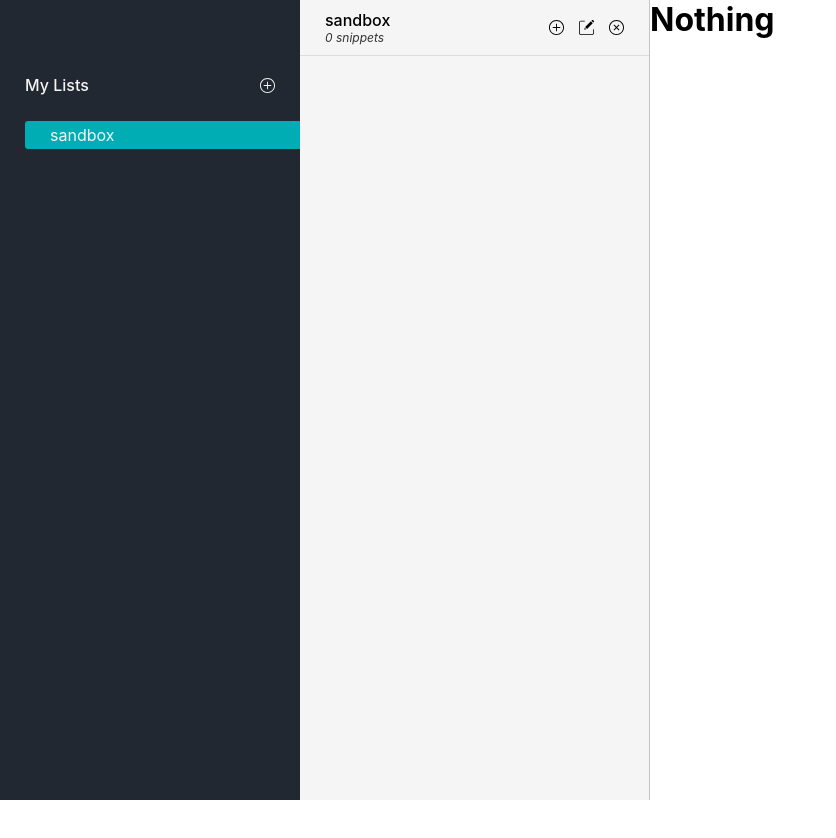
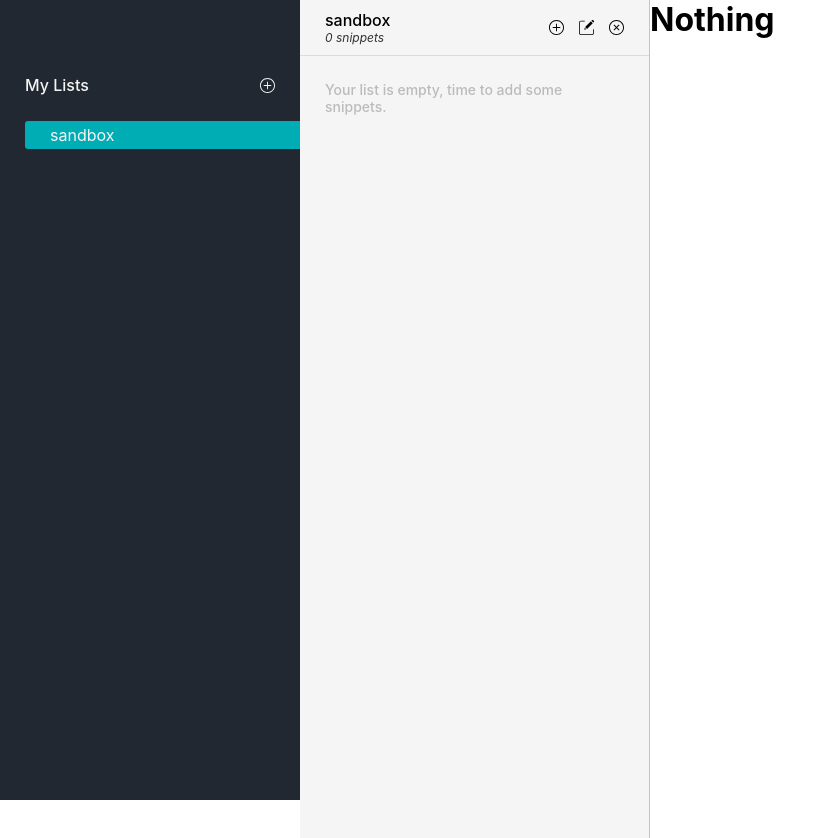
Before and after one commit to kevscript/SnipLib, a React (Create React App) app: page / in a window 1280 px wide. Shown: the top 838 px of the page, without its empty margins (0-836 px from the left). Before the commit the page ends 800 px from the top, so only its background shows below. Built offline with nearby package versions, Linux system fonts and the light colour scheme.

Commit message:
minor style changes

```diff
--- a/src/components/ListModal.js
+++ b/src/components/ListModal.js
@@ -54,6 +54,7 @@ const Input = styled.input`
   position: relative;
   padding: 10px;
   font-size: 16px;
+  border: 1px solid rgba(0,0,0,0.3);
 `
 
 const ListModal = ({ lists, closeListModal, changeListModalName, addNewList, resetListModalName }) => {
--- a/src/components/MainCreate.js
+++ b/src/components/MainCreate.js
@@ -39,6 +39,9 @@ const Title = styled.h3`
   font-weight: 500;
 `
 
+const TitleError = styled(Title)`
+  color: darkred;
+`
 
 const SubHeader = styled.div`
   display: flex;
@@ -56,7 +59,7 @@ const Input = styled.input`
 `
 
 const Select = styled.select`
-  min-width: 100px;
+  min-width: 150px;
   padding: 10px;
 `
 
@@ -94,7 +97,10 @@ const MainCreate = ({ snippets, lists, changeSnippetCode, changeSnippetName, cha
   return (
     <Container>
       <Header>
-        <Title>{error ? error : 'New Snippet'}</Title>
+        { error
+          ? <TitleError>{error}</TitleError>
+          : <Title>New Snippet</Title>
+        }
         <ActionsContainer>
           <Button onClick={handleCancel}>cancel</Button>
           <Button onClick={handleAdd}>save</Button>
--- a/src/components/SnipsBar.js
+++ b/src/components/SnipsBar.js
@@ -86,6 +86,14 @@ const SnipItem = styled.li`
   padding-left: 25px;
 `
 
+const Hint = styled.p`
+  font-size: 14px;
+  font-weight: 500;
+  color: #bbb;
+  padding: 25px;
+`
+
+
 const SnipsBar = ({ lists, snippets, setViewMode, deleteList }) => {
 
   const { allLists } = lists
@@ -103,7 +111,7 @@ const SnipsBar = ({ lists, snippets, setViewMode, deleteList }) => {
   if (allLists.length === 0) {
     return (
       <Container>
-        <p>Create a List to start adding snippets :)</p>
+        <Hint>Create a List to start adding snippets :)</Hint>
       </Container>
     )
   }
@@ -144,12 +152,17 @@ const SnipsBar = ({ lists, snippets, setViewMode, deleteList }) => {
       </Header>
       <SnipsContainer>
         {
-          selectedSnippets.length > 0 &&
-            selectedSnippets.map(x => {
+          selectedSnippets.length > 0
+
+          ? selectedSnippets.map(x => {
               return (
                 <SnipItem key={x.createdAt}>{x.name}</SnipItem>
               )
             })
+
+          : <Container>
+              <Hint>Your list is empty, time to add some snippets.</Hint>
+            </Container>
         }
       </SnipsContainer>
     </Container>
```
